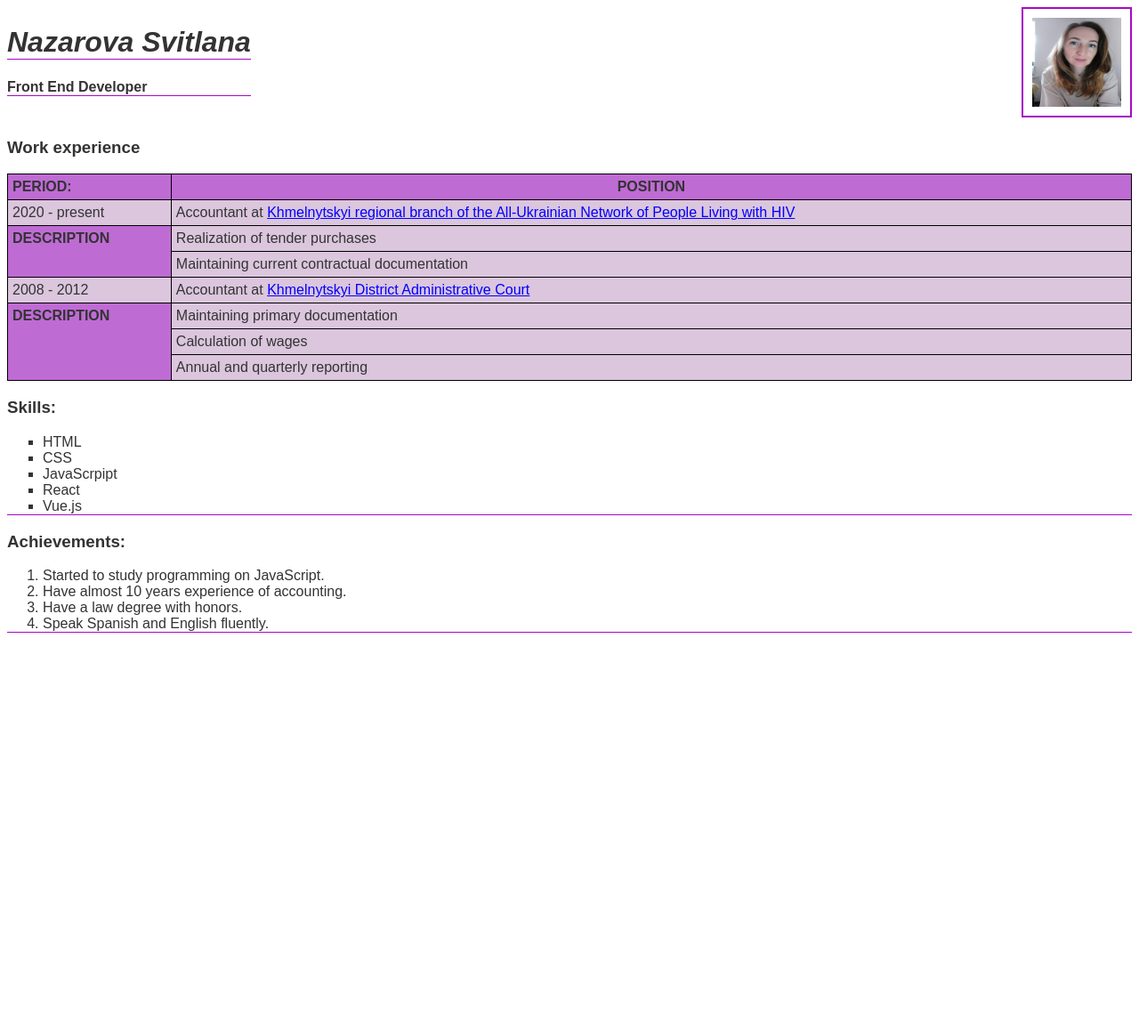
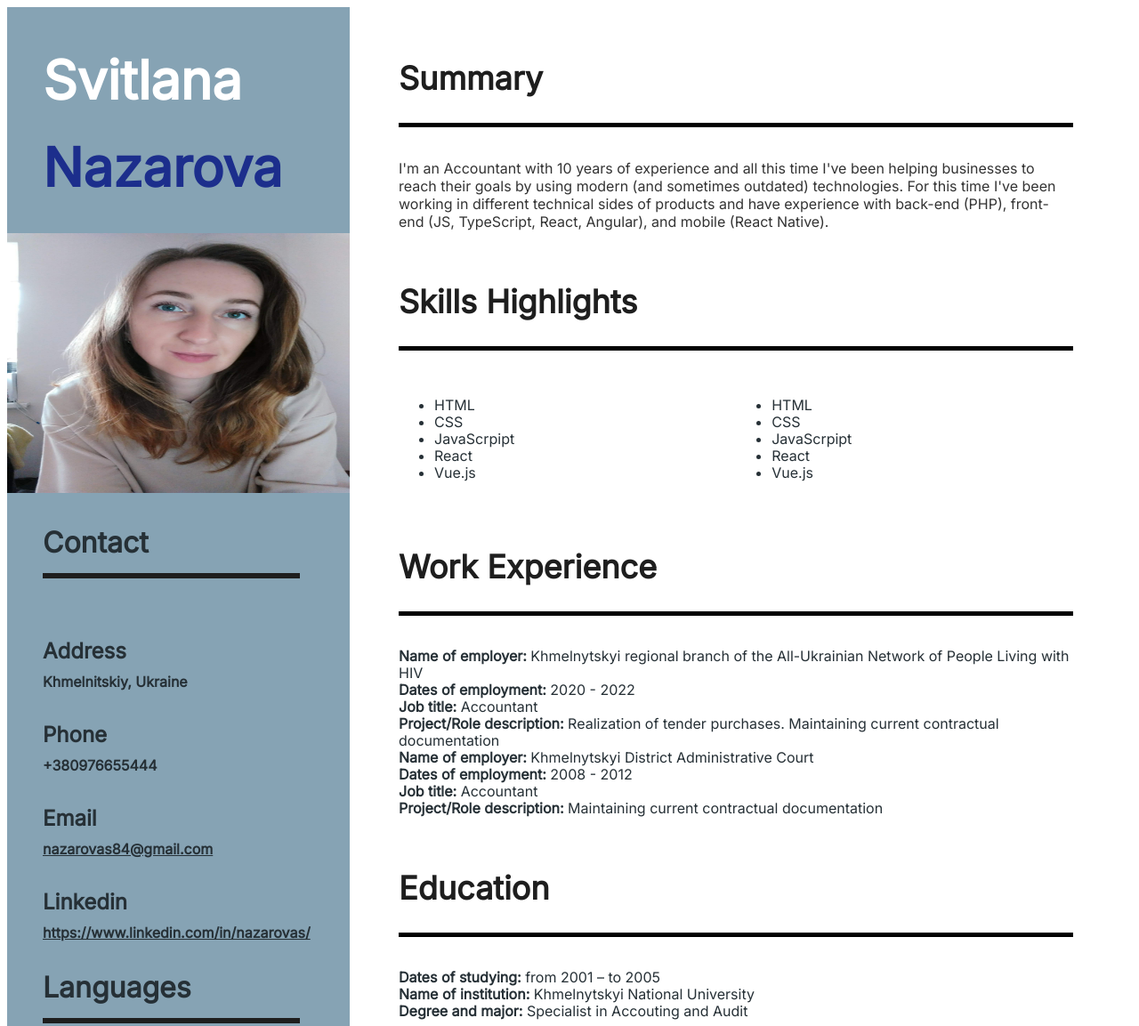
Before and after one commit to Sveta2808/my_CV_Nazarova_S, a plain HTML site: page index.html in a window 1280 px wide. Shown: the top 1153 px of the page at 89% size. Before the commit the page ends 800 px from the top, so only its background shows below. Drawn offline with Linux system fonts and the light colour scheme.

Commit message:
style and html added

```diff
--- a/index.html
+++ b/index.html
@@ -7,79 +7,108 @@
     <meta name="viewport" content="width=device-width, initial-scale=1.0">
     <title>Document</title>
     <link href="./styles.css" rel="stylesheet" />
+    <link rel="preconnect" href="https://fonts.googleapis.com">
+    <link rel="preconnect" href="https://fonts.gstatic.com" crossorigin>
+    <link href="https://fonts.googleapis.com/css2?family=Inter&display=swap" rel="stylesheet">
 </head>
 
 <body>
-    <header class="container">
-        <div>
-            <h1 class="font-italic border-bottom">Nazarova Svitlana</h1>
-            <p class="font-bold border-bottom">Front End Developer</p>
+    <aside class="container-1">
+        <div class="title">
+            <h1 class="color-name">Svitlana</h1>
+            <h1 class="color-surname">Nazarova</h1>
         </div>
         <div>
             <img src="my_photo.jpg" alt="my photo" class="my-photo">
         </div>
-    </header>
-    <main>
-        <h3>Work experience</h3>
-        <table cellspacing="0" cellpadding="5px">
-            <thead>
-                <tr class="uppercase">
-                    <th class="align-left">Period:</th>
-                    <th>Position</th>
-                </tr>
-            </thead>
-            <tbody>
-                <tr>
-                    <td>2020 - present</td>
-                    <td>Accountant at
-                        <a href="https://khmplwha.wordpress.com/">
-                            Khmelnytskyi regional branch of the All-Ukrainian Network of People Living with
-                            HIV</a>
-                    </td>
-                </tr>
-                <tr>
-                    <td class="uppercase font-bold valign-top" rowspan="2">Description</td>
-                    <td>Realization of tender purchases</td>
-                </tr>
-                <tr>
-                    <td>Maintaining current contractual documentation </td>
-                </tr>
-                <tr>
-                    <td>2008 - 2012</td>
-                    <td>Accountant at
-                        <a href="https://kmoas.gov.ua/">
-                            Khmelnytskyi District Administrative Court</a>
-                    </td>
-                </tr>
-                <tr>
-                    <td class="uppercase font-bold valign-top" rowspan="3">Description</td>
-                    <td>Maintaining primary documentation</td>
-                </tr>
-                <tr>
-                    <td>Calculation of wages</td>
-                </tr>
-                <tr>
-                    <td>Annual and quarterly reporting</td>
-                </tr>
-            </tbody>
-        </table>
-        <h3>Skills:</h3>
-        <ul class="style-type-square border-bottom">
+        <div>
+            <h3 class="contact">Contact</h3>
+            <ul class="contact-info">
+                <li>Address</li>
+                <ul>
+                    <li>Khmelnitskiy, Ukraine</li>
+                </ul>
+                <li>Phone</li>
+                <ul>
+                    <li>+380976655444</li>
+                </ul>
+                <li>Email</li>
+                <ul>
+                    <li>
+                        <a href="">nazarovas84@gmail.com</a>
+                    </li>
+                </ul>
+                <li>Linkedin</li>
+                <ul>
+                    <li>
+                        <a href="">https://www.linkedin.com/in/nazarovas/</a>
+                    </li>
+                </ul>
+            </ul>
+            <h3 class="languages">Languages</h3>
+            <ul class="languages-info">
+                <li>Ukrainian - C2</li>
+                <li>English - B2</li>
+                <li>Spanish - B1</li>
+            </ul>
+
+        </div>
+    </aside>
+    <main class="container-2">
+
+        <h3 class="title-main">Summary</h3>
+        <p>
+            I'm an Accountant with 10 years of experience and all this time I've been helping
+            businesses to reach their goals by using modern (and sometimes outdated) technologies.
+            For this time I've been working in different technical sides of products and have experience
+            with back-end (PHP), front-end (JS, TypeScript, React, Angular), and mobile (React Native).
+        </p>
+        <h3 class="title-main">Skills Highlights</h3>
+        <div class="list-skills">
+            <div class="list-skills-1">
+                <ul class="style-type">
                     <li>HTML</li>
                     <li>CSS</li>
                     <li>JavaScrpipt</li>
                     <li>React</li>
                     <li>Vue.js</li>
                 </ul>
-        <h3>Achievements:</h3>
-        <ol class="border-bottom">
-            <li>Started to study programming on JavaScript.</li>
-            <li>Have almost 10 years experience of accounting.</li>
-            <li>Have a law degree with honors.</li>
-            <li>Speak Spanish and English fluently.</li>
-        </ol>
+            </div>
+
+            <div class="list-skills-1">
+                <ul class="style-type">
+                    <li>HTML</li>
+                    <li>CSS</li>
+                    <li>JavaScrpipt</li>
+                    <li>React</li>
+                    <li>Vue.js</li>
+                </ul>
+            </div>
+        </div>
+
+        <h3 class="title-main">Work Experience</h3>
+        <div>
+            <p><strong>Name of employer:</strong> Khmelnytskyi regional branch of the All-Ukrainian Network of People Living with
+                HIV</p>
+            <p><strong>Dates of employment:</strong> 2020 - 2022</p>
+            <p><strong>Job title:</strong> Accountant</p>
+            <p><strong>Project/Role description: </strong> Realization of tender purchases. Maintaining current contractual
+                documentation
+            </p>
+        </div>
+        <div>
+            <p><strong>Name of employer:</strong> Khmelnytskyi District Administrative Court</p>
+            <p><strong>Dates of employment:</strong> 2008 - 2012</p>
+            <p><strong>Job title:</strong> Accountant</p>
+            <p><strong>Project/Role description: </strong> Maintaining current contractual documentation</p>
+        </div>
+        <h3 class="title-main">Education</h3>
+        <div>
+            <p> <strong>Dates of studying: </strong> from 2001 – to 2005</p>
+            <p> <strong>Name of institution:</strong> Khmelnytskyi National University</p>
+            <p> <strong>Degree and major:</strong> Specialist in Accouting and Audit</p>
+        </div>
     </main>
-
 </body>
 
 </html>
--- a/styles.css
+++ b/styles.css
@@ -1,7 +1,119 @@
 body {
     color: #333;
-    font-family: Arial, Helvetica, sans-serif;
+    font-family: 'Inter', sans-serif;
+    display: flex;
+    flex-direction: row;
 
+}
+
+main>div {
+    font-weight: 400;
+    font-size: 16px;
+    line-height: 19px;
+    color: #263036;
+}
+ p {
+    margin: 0;
+ }
+.container-1 {
+    background: #86A3B4;
+    width: 385px;
+    display: flex;
+    flex-direction: column;
+
+}
+
+.title {
+    padding-left: 40px;
+    font-weight: 600;
+    font-size: 40px;
+    line-height: 48px;
+}
+
+.color-name {
+    color: white;
+    margin-top: 58px;
+}
+
+.color-surname {
+    color: #1C2E8C;
+}
+
+.contact,
+.languages {
+    margin-left: 40px;
+    padding-bottom: 15px;
+    font-weight: 600;
+    font-size: 32px;
+    line-height: 39px;
+    color: #263036;
+    border-bottom: 6px solid #1E1E1E;
+    width: 289px;
+}
+
+.contact-info,
+.languages-info {
+    list-style-type: none;
+}
+
+.contact-info>ul {
+    list-style: none;
+    padding-left: 0;
+}
+
+.contact-info>li {
+    padding-top: 35px;
+    font-weight: 600;
+    font-size: 24px;
+    line-height: 29px;
+    color: #263036;
+
+}
+
+.contact-info>ul :last-child {
+    padding-top: 11px;
+    font-weight: 600;
+    font-size: 16px;
+    line-height: 19px;
+    color: #263036
+}
+
+.languages-info {
+    padding-bottom: 530px;
+    font-weight: 600;
+    font-size: 20px;
+    line-height: 24px;
+    color: #1E1E1E;
+}
+
+.container-2 {
+    padding-left: 55px;
+    width: 60%;
+    display: flex;
+    flex-direction: column;
+}
+
+.title-main {
+    font-weight: 600;
+    font-size: 36px;
+    line-height: 44px;
+    color: #1E1E1E;
+    border-bottom: 5px solid #000000;
+    padding-bottom: 28px;
+    margin-top: 58px;
+}
+
+.list-skills {
+    display: flex;
+    flex-direction: row;
+}
+
+.list-skills-1 {
+    width: 50%;
+}
+
+.style-type {
+    list-style-type: disc;
 }
 
 table {
@@ -20,17 +132,11 @@ th {
     border-bottom: 1px solid rgb(165, 10, 196);
 }
 
-.container {
 
-    display: flex;
-    justify-content: space-between;
-}
 
 .my-photo {
-    border: 2px solid rgb(165, 10, 196);
-    padding: 10px;
-    height: 100px;
-    width: 100px;
+    width: 385px;
+    height: 292px;
 }
 
 .font-bold {
@@ -69,7 +175,3 @@ a:link {
 a:hover {
     text-decoration: none;
 }
-
-.style-type-square {
-    list-style-type: square;
-}
```
Lines whose indentation alone changed are shown as unchanged.
